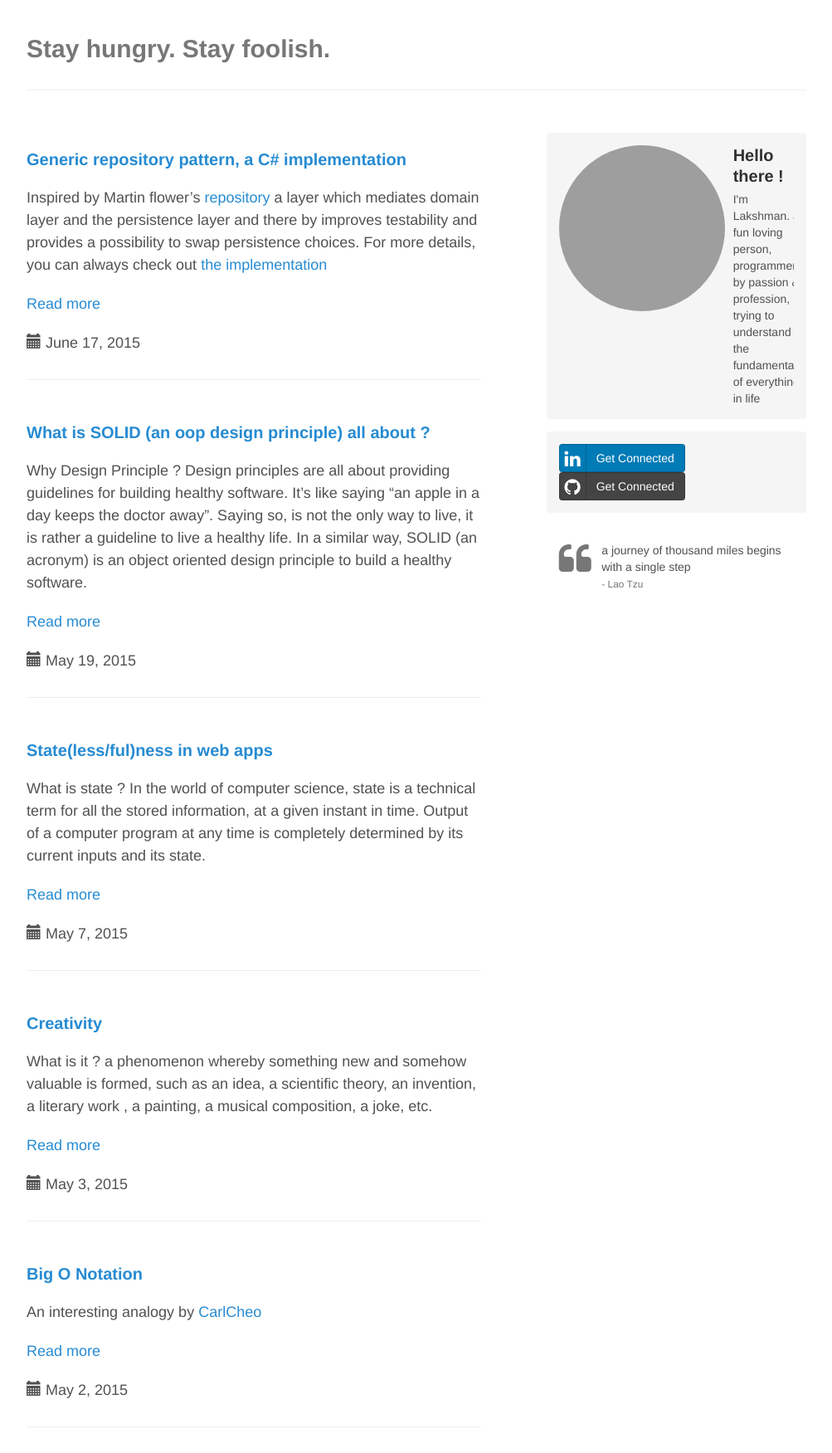
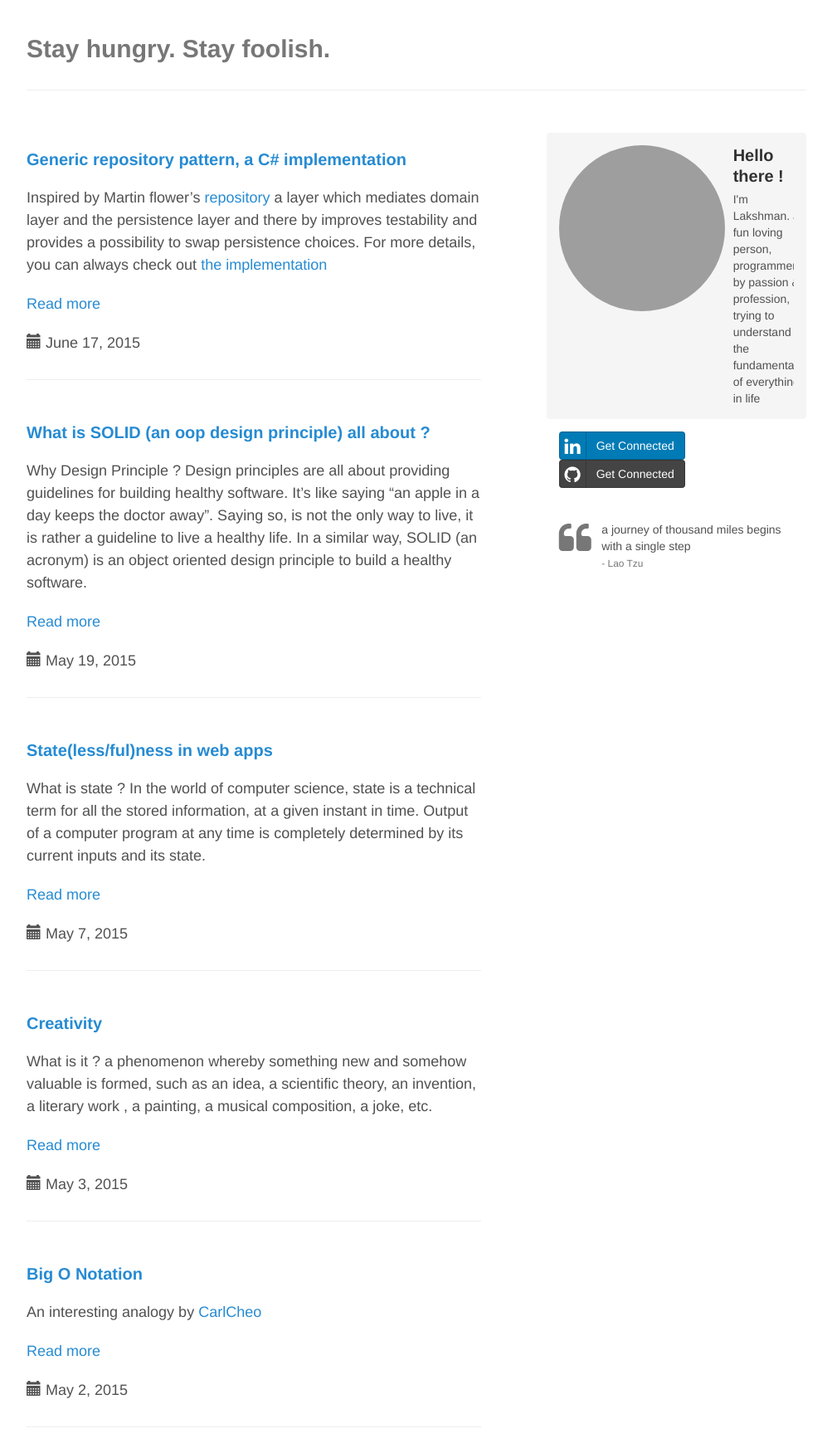
Before and after one commit to lakshma/lakshma.github.io, a Jekyll site: the page built from index.html, in a window 1280 px wide. Shown: the whole page at 83% size, without its empty margins (138-1141 px from the left). Built offline with Jekyll 4.4.1, drawn with Linux system fonts in a browser that asks for light colours; Markdown is read by kramdown in place of the engine named in the settings; the list of posts is cut into pages by our own code; grey boxes are pictures that could not be loaded.

Commit message:
no message

```diff
--- a/_layouts/default.html
+++ b/_layouts/default.html
@@ -27,8 +27,7 @@
 					</div>
 				</div>
 			</div>
-			<div class="sidebar-module sidebar-module-inset">
-			<p>
+			<p class="clearfix tex-align:center">
 				<a class="btn btn-default btn-social btn-linkedin" href="https://linkedin.com/in/lakshmanav">
 					<i class="fa fa-linkedin"></i> Get Connected
 				</a>
@@ -36,7 +35,6 @@
 					<i class="fa fa-github"></i> Get Connected
 				</a>
 			</p>
-			</div>
 			<br>
 			<div>
 			<i class="fa fa-quote-left fa-3x pull-left text-muted"></i>a journey of thousand miles begins with a single step
```
